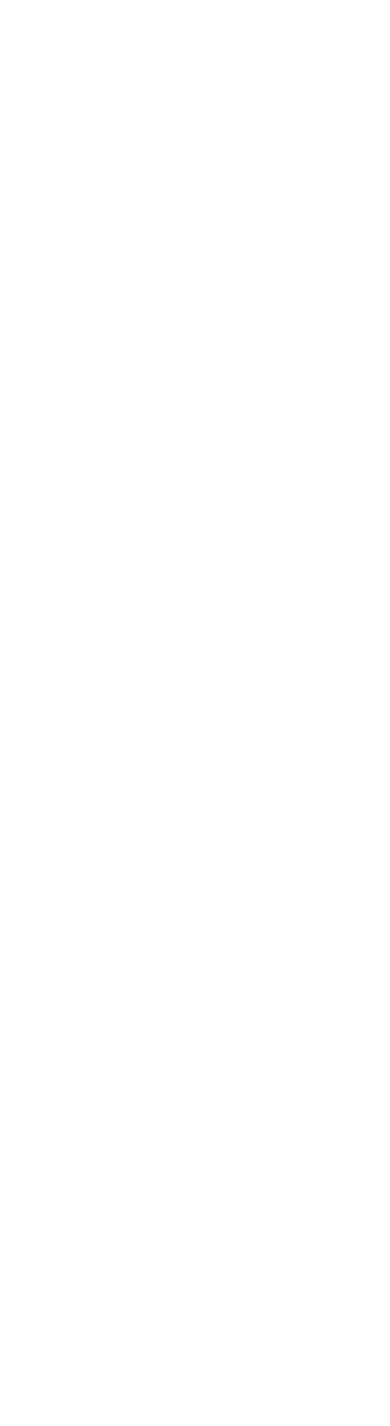
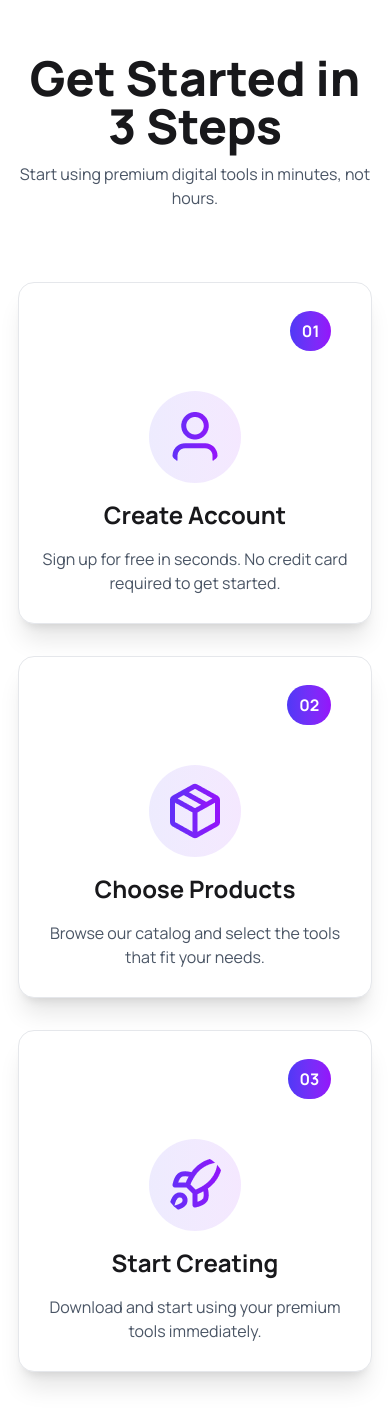
Before and after one commit to corebyte56/Digital-Tools, a React (Vite) app: page / in a window 390 px wide. Shown: the part 5354-6780 px from the top of the page. Before the commit the page ends 5344 px from the top, so only its background shows below. Built offline with nearby package versions, Linux system fonts and the light colour scheme.

Commit message:
feat: add three card section with responsive layout and styled components

```diff
--- a/src/App.jsx
+++ b/src/App.jsx
@@ -3,6 +3,8 @@ import Navbar from './component/Navbar/Navbar'
 import Banner from './component/Banner/Banner'
 import Info from './component/Info/Info'
 import PremiumTools from './component/PremiumTools/PremiumTools'
+import ThreeeSteps from './component/ThreeSteps/ThreeeSteps'
+
 
 
 const App = () => {
@@ -12,6 +14,7 @@ const App = () => {
       <Banner />
       <Info/>
       <PremiumTools/>
+      <ThreeeSteps/>
     </div>
   )
 }
--- a/src/component/PremiumTools/ToolsCards.jsx
+++ b/src/component/PremiumTools/ToolsCards.jsx
@@ -4,7 +4,6 @@ import Cards from "../Cards/Cards";
 
 const ToolsCards = () => {
   const [showdata, setShowdata] = useState([]);
-  const [showBadges, setShowBadges] = useState("");
 
   const handleShowData = async () => {
     const res = await fetch("./Tools.json");
--- /dev/null
+++ b/src/component/ThreeSteps/Header.jsx
@@ -0,0 +1,12 @@
+import React from 'react'
+
+const Header = () => {
+  return (
+    <div className='flex flex-col gap-3 px-4 md:px-0'>
+      <h1 className='font-extrabold text-5xl'>Get Started in 3 Steps</h1>
+      <p className='text-gray-600'>Start using premium digital tools in minutes, not hours.</p>
+    </div>
+  )
+}
+
+export default Header
--- /dev/null
+++ b/src/component/ThreeSteps/ThreeCards.jsx
@@ -0,0 +1,64 @@
+import React from 'react'
+import User from '../../assets/user.png'
+import Rocket from '../../assets/rocket.png'
+import Package from '../../assets/package.png'
+const ThreeCards = () => {
+  return (
+    <div className='grid grid-cols-1 md:grid-cols-3 gap-8 mt-10'>
+
+      {/* Card 1 */}
+
+      <div className='relative flex flex-col items-center text-center gap-4 px-6 py-7 border border-gray-200 shadow-xl bg-white rounded-2xl'>
+
+        {/* Id */}
+        <div className='absolute top-7 right-10 px-3 py-2 bg-linear-to-l from-[#9514FA] to-[#4F39F6] text-white rounded-full font-bold'>
+
+            01
+
+            </div>
+        {/* content */}
+        <img className='mt-20 bg-linear-to-l from-[#9514FA]/10 to-[#4F39F6]/10 rounded-full p-4' src={User} alt="" />
+        <h2 className='font-bold text-2xl'>Create Account</h2>
+        <p className='text-gray-600'>Sign up for free in seconds. No credit card <br /> required to get started.</p>
+      </div>
+
+
+      {/* Card 2 */}
+
+      <div className='relative flex flex-col items-center text-center gap-4 px-6 py-7 border border-gray-200 shadow-xl bg-white rounded-2xl'>
+
+        {/* Id */}
+        <div className='absolute top-7 right-10 px-3 py-2 bg-linear-to-l from-[#9514FA] to-[#4F39F6] text-white rounded-full font-bold'>
+
+            02
+
+            </div>
+        {/* content */}
+        <img className='mt-20 bg-linear-to-l from-[#9514FA]/10 to-[#4F39F6]/10 rounded-full p-4' src={Package} alt="" />
+        <h2 className='font-bold text-2xl'>Choose Products</h2>
+        <p className='text-gray-600'>Browse our catalog and select the tools <br /> that fit your needs.</p>
+      </div>
+
+
+      {/* Card 3 */}
+
+      <div className='relative flex flex-col items-center text-center gap-4 px-6 py-7 border border-gray-200 shadow-xl bg-white rounded-2xl'>
+
+        {/* Id */}
+        <div className='absolute top-7 right-10 px-3 py-2 bg-linear-to-l from-[#9514FA] to-[#4F39F6] text-white rounded-full font-bold'>
+
+            03
+
+            </div>
+        {/* content */}
+        <img className='mt-20 bg-linear-to-l from-[#9514FA]/10 to-[#4F39F6]/10 rounded-full p-4' src={Rocket} alt="" />
+        <h2 className='font-bold text-2xl'>Start Creating</h2>
+        <p className='text-gray-600'>Download and start using your premium <br /> tools immediately.</p>
+      </div>
+
+
+    </div>
+  )
+}
+
+export default ThreeCards
--- /dev/null
+++ b/src/component/ThreeSteps/ThreeeSteps.jsx
@@ -0,0 +1,14 @@
+import React from 'react'
+import Header from './Header'
+import ThreeCards from './ThreeCards'
+
+const ThreeeSteps = () => {
+  return (
+    <div className='container mx-auto flex flex-col items-center text-center gap-8 py-16'>
+      <Header />
+      <ThreeCards />
+    </div>
+  )
+}
+
+export default ThreeeSteps
```
